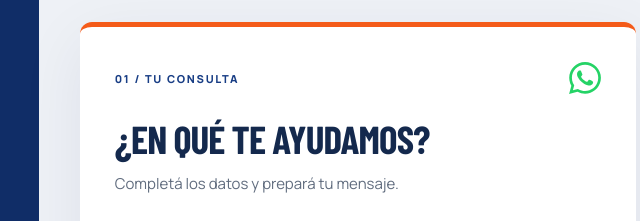
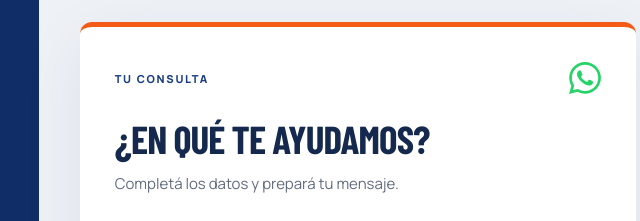
Before and after one commit to estudioideamos/mayorista-2020, a plain HTML site: page contacto.html in a window 1280 px wide. Shown: the part 173-394 px from the top of the page, 575-1215 px from the left. Drawn offline with nearby package versions, Linux system fonts and the light colour scheme; a web font is replaced by a local one.

Commit message:
Quitar numeracion del encabezado de consulta

```diff
--- a/contacto.html
+++ b/contacto.html
@@ -23,7 +23,7 @@
   <main id="contenido" class="contact-main">
     <section class="contact-layout container">
       <div class="contact-intro"><a class="back-link" href="index.html">← Volver al inicio</a><p class="eyebrow light">ESTAMOS DEL OTRO LADO</p><h1>CONTANOS.<br><em>TE LEEMOS.</em></h1><p>Una pregunta, una lista de productos o tu próxima compra. Elegí tu sucursal y hablemos.</p><div class="contact-detail"><span class="contact-detail-icon" aria-hidden="true">↗</span><div><strong>Directo a tu sucursal.</strong><p>Tu consulta se prepara para WhatsApp.<br>Vos revisás el mensaje y lo enviás.</p></div></div><div class="contact-hours"><span>HORARIO DE ATENCIÓN</span><strong>08:00 a 16:00 hs.</strong><p>En nuestras cuatro sucursales.</p></div><a class="contact-visit" href="index.html#sucursales">¿Preferís venir? Encontrá tu M20 <span aria-hidden="true">↗</span></a></div>
-      <div class="form-card"><div class="form-heading"><span class="form-kicker">01 / TU CONSULTA</span><img src="assets/whatsapp.svg" alt="WhatsApp" width="32" height="32"></div><h2>¿EN QUÉ TE AYUDAMOS?</h2><p class="form-lead">Completá los datos y prepará tu mensaje.</p>
+      <div class="form-card"><div class="form-heading"><span class="form-kicker">TU CONSULTA</span><img src="assets/whatsapp.svg" alt="WhatsApp" width="32" height="32"></div><h2>¿EN QUÉ TE AYUDAMOS?</h2><p class="form-lead">Completá los datos y prepará tu mensaje.</p>
         <form id="contact-form">
           <div class="field-grid"><div class="field"><label for="name">Tu nombre <span aria-hidden="true">*</span></label><input id="name" name="name" autocomplete="name" maxlength="80" placeholder="¿Cómo te llamás?" required></div><div class="field"><label for="business">Comercio <span class="optional">(opcional)</span></label><input id="business" name="business" autocomplete="organization" maxlength="100" placeholder="Nombre de tu negocio"></div></div>
           <div class="field"><label for="branch">Elegí tu sucursal <span aria-hidden="true">*</span></label><select id="branch" name="branch" required><option value="">Seleccioná una sucursal</option><option value="jcp1">JCP 1 — Hipólito Irigoyen 4038</option><option value="esquina">JCP Esquina — Hipólito 4154</option><option value="moreno">Moreno · Cuartel V — Ruta 24, 9801</option><option value="pilar">Pilar — Fitz Roy 1271</option></select></div>
```
